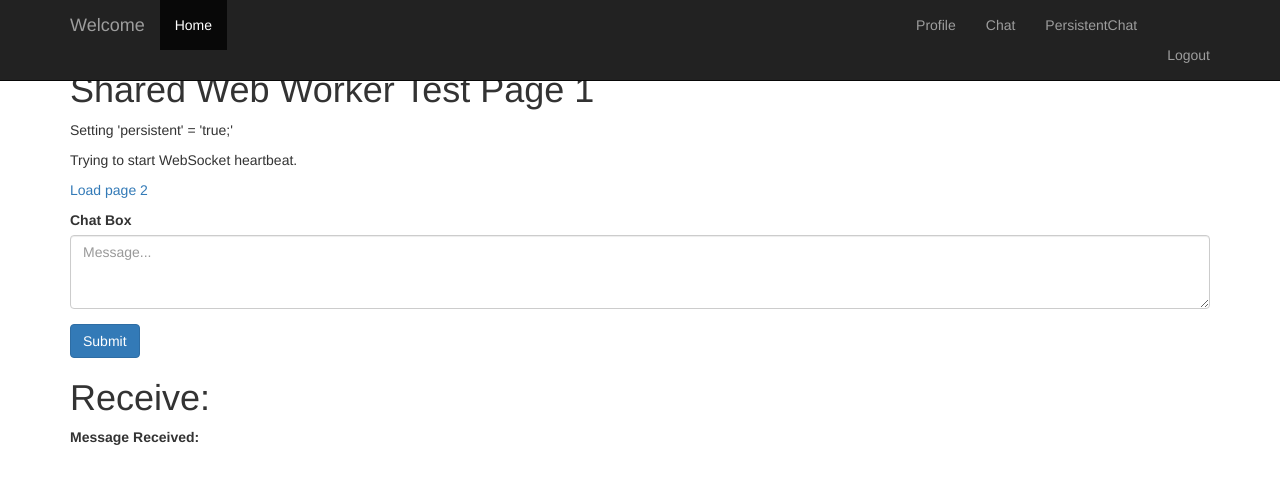
After one commit to JasonZhangHkust/Flask-WebsocketChat, a Flask app: page /pchat in a window 1280 px wide. The commit adds this page. Shown: the top 484 px of the page. Run offline with Flask 2, Linux system fonts and the light colour scheme; the visitor is signed in with stand-in values (Sample User, id 1); data comes from the database, SQL or seed files in the repository; some libraries are stand-ins or nearby versions.

Commit message:
Use SharedWorker to share websokcet connection among tabs

```diff
--- a/app/main/routes.py
+++ b/app/main/routes.py
@@ -52,3 +52,15 @@ def user_popup(username):
 @login_required
 def chat():
     return render_template('chat.html', user=current_user)
+
+
+@bp.route('/pchat', methods=['GET', 'POST'])
+@login_required
+def pchat():
+    return render_template('persistentChat.html', user=current_user)
+
+
+@bp.route('/pchat2', methods=['GET', 'POST'])
+@login_required
+def pchat2():
+    return render_template('page_02.html', user=current_user)
--- /dev/null
+++ b/app/static/wschat.js
@@ -0,0 +1,31 @@
+var persistent = false,
+    has_websocket = 'WebSocket' in this,
+    session = null,
+    counter = 0,
+    clients = [];
+
+onconnect = function (e) {
+   var port = e.ports[0];
+   clients.push(port);
+   port.onmessage = function (e) {
+
+      if(e.data === "setPersistent") {
+         persistent = true;
+         if(session === null) {
+            session = new WebSocket("ws://127.0.0.1:8000/echo");
+         }
+         session.onmessage = function(msg) { port.postMessage(msg.data); };
+      } else if(e.data === "readPersistent") {
+        port.postMessage(persistent);
+        session.onmessage = function(msg) { port.postMessage(msg.data); };
+      } else {
+          session.send(JSON.stringify(e.data));
+          session.onmessage = function(msg) {
+              clients.forEach(function(client){
+                  console.log(msg)
+                  client.postMessage(msg.data);
+              });
+          };
+      }
+   };
+};
--- a/app/templates/base.html
+++ b/app/templates/base.html
@@ -32,6 +32,7 @@ Websocket client console
                     {% else %}
                         <li><a href="{{ url_for('main.user', username=current_user.username) }}">Profile</a> </li>
                         <li><a href="{{ url_for('main.chat') }}">Chat</a> </li>
+                        <li><a href="{{ url_for('main.pchat') }}">PersistentChat</li>
                         <li><a href="{{ url_for('auth.logout') }}">Logout</a></li>
                     {% endif %}
                 </ul>
--- /dev/null
+++ b/app/templates/persistentChat.html
@@ -0,0 +1,83 @@
+<!doctype html>
+{% extends "base.html" %}
+
+{% block page_content %}
+
+<html lang="en">
+<head>
+   <meta charset="UTF-8">
+   <title>Page 1</title>
+    <script type="text/javascript" src="http://code.jquery.com/jquery-1.4.2.min.js"></script>
+    <script type="text/javascript">
+        $(document).ready(function () {
+            $("#ws_msg").submit(function (event) {
+                var msg = {};
+                msg["io"] = 0;
+                msg["type"] = "message";
+                msg["text"] = $('#data').val();
+                msg["id"] = "{{ user.username }}";
+                msg["date"] = Date.now();
+                worker.port.postMessage(msg);
+                $('#data').val('');
+                return false;
+            });
+            var worker = new SharedWorker("static/wschat.js");
+            // call start before posting
+            // post a message to the shared web worker
+            worker.port.onmessage = function(e) {
+                console.log(e.data);
+                if(typeof(e.data) === "number") {
+                    wsCounter.innerHTML = "Received WebSocket message with counter " + e.data;
+                } else {
+                    const msg = JSON.parse(e.data);
+                    switch(msg.type){
+                        case "message":
+                            $("#messages").append($('<li>').text(msg.text));
+                            break;
+                        case "file":
+                            $("#messages").append($('<li>').text('File Uploaded'));
+                            break;
+                        case "bytes":
+                            $("#messages").append($('<li>').text('Bytes'));
+                        default:
+                            $("#messages").append($('<li>').text('error'));
+                            break;
+                    }
+                }
+            };
+            worker.port.postMessage("setPersistent");
+        });
+
+   </script>
+</head>
+<body>
+   <h1>
+      Shared Web Worker Test Page 1
+   </h1>
+   <p id="persistent">
+      Setting 'persistent' = 'true;'
+   </p>
+   <p id="wsCounter">
+      Trying to start WebSocket heartbeat.
+   </p>
+   <p>
+      <a target="_blank" href={{ url_for('main.pchat2') }}>Load page 2</a>
+   </p>
+   <form id="ws_msg" method='POST' action='#'>
+       <div class="form-group">
+           <label for="formGroupInput">Chat Box</label>
+           <textarea type="text" class="form-control" id="data" placeholder="Message..." rows="3"></textarea>
+       </div>
+       <button type="submit" class="btn btn-primary mb-2" >Submit</button>
+    </form>
+
+   <h1>Receive:</h1>
+   <div class="list-group" id="log">
+       <label for="formGroupOutput">Message Received: </label>
+       <ul id="messages"></ul>
+   </div>
+
+</body>
+</html>
+
+{% endblock %}
```
Also changed, not shown: app/templates/page_02.html (added, +57 -0 lines).
